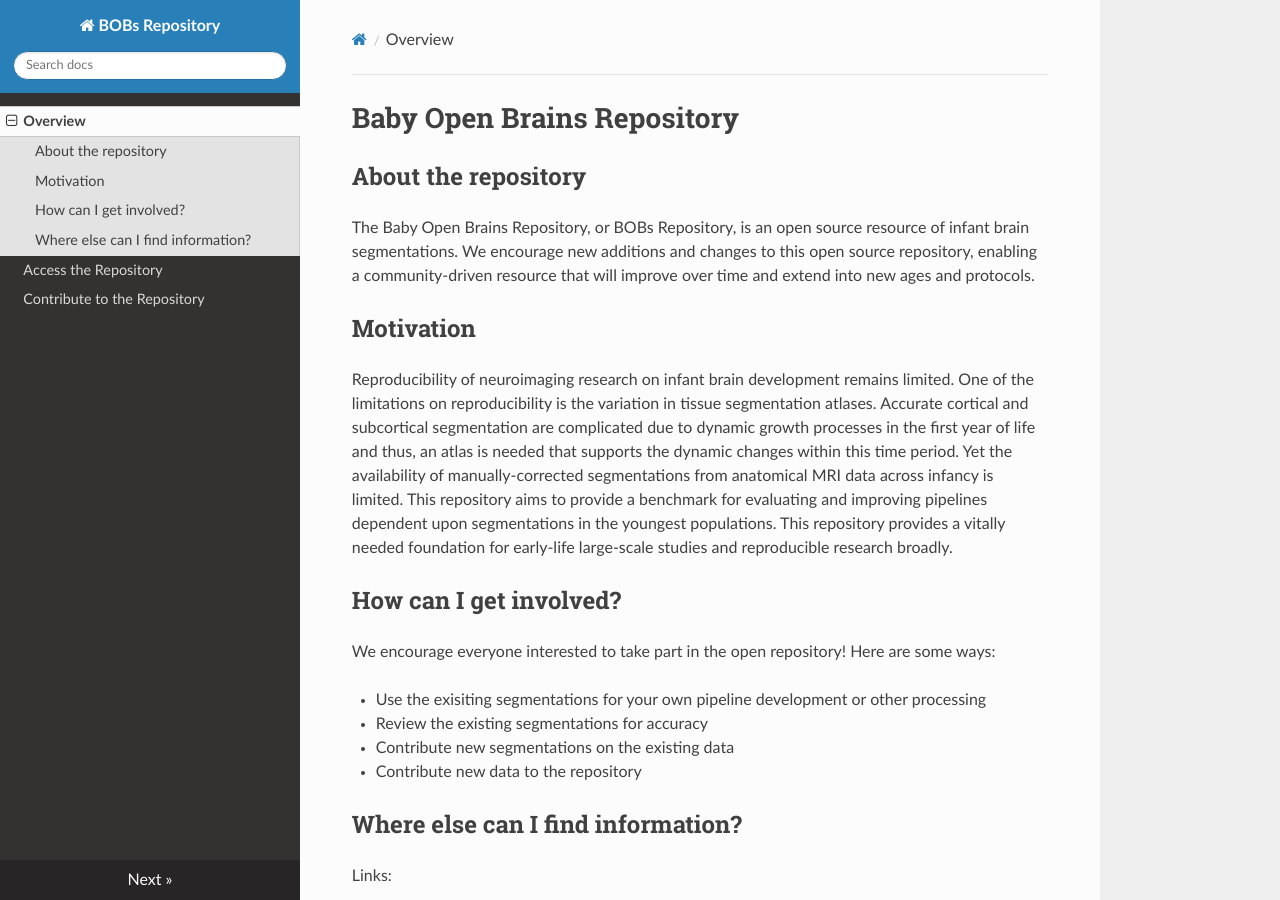
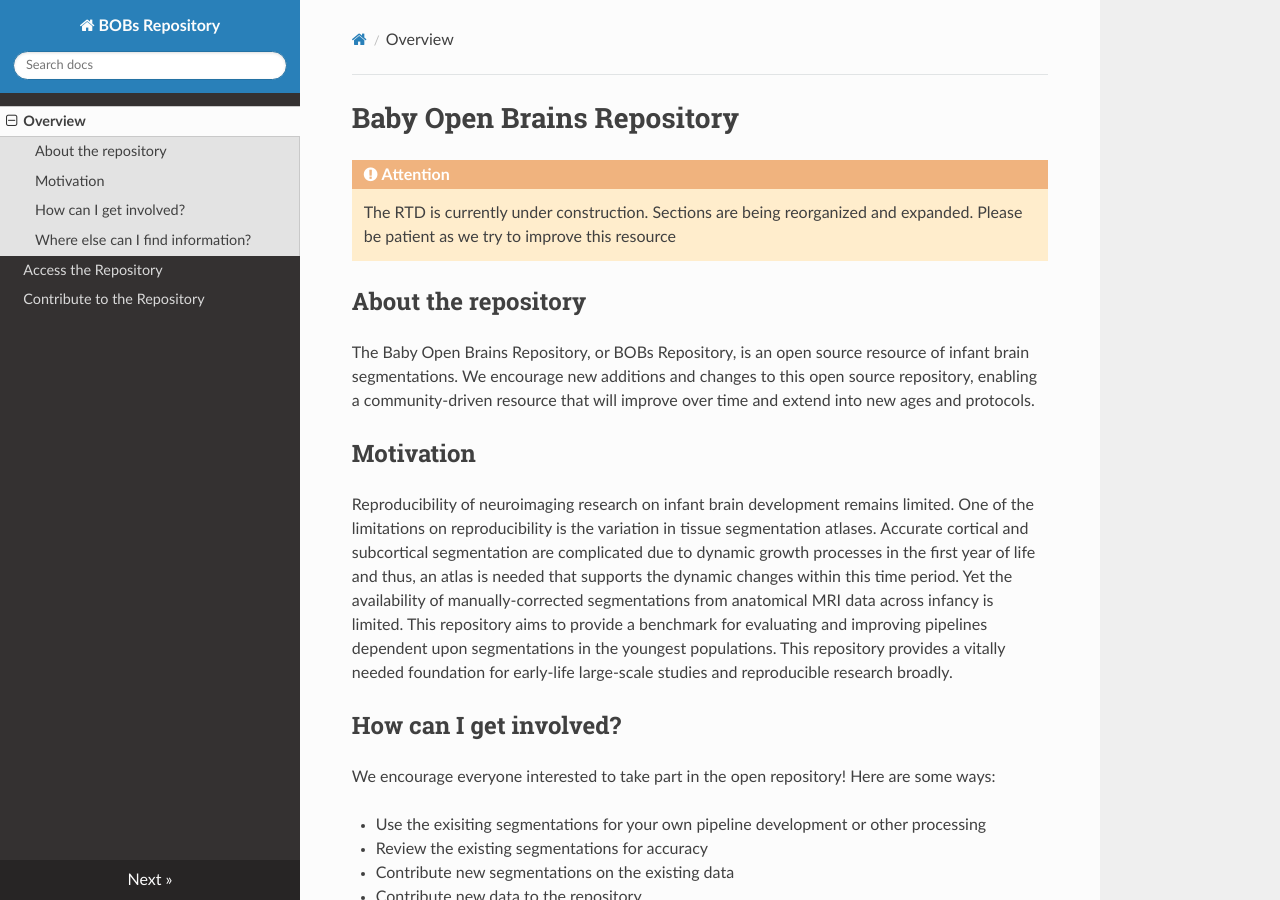
Before and after one commit to DCAN-Labs/BOBsRepositoryRTD, an MkDocs documentation site: the page built from docs/index.md, in a window 1280 px wide and 900 px high. Built offline with MkDocs 1.6.1, drawn with Linux system fonts in a browser that asks for light colours; nearby versions of some CDN libraries.

Commit message:
Update index.md
add note that RTDs is still under construction

```diff
--- a/docs/index.md
+++ b/docs/index.md
@@ -1,4 +1,11 @@
 # Baby Open Brains Repository
+
+<div class="admonition attention">
+    <p class="first admonition-title">Attention</p>
+    <p class="last">
+        The RTD is currently under construction. Sections are being reorganized and expanded. Please be patient as we try to improve this resource
+    </p>
+</div>
 
 ## About the repository
 
```
